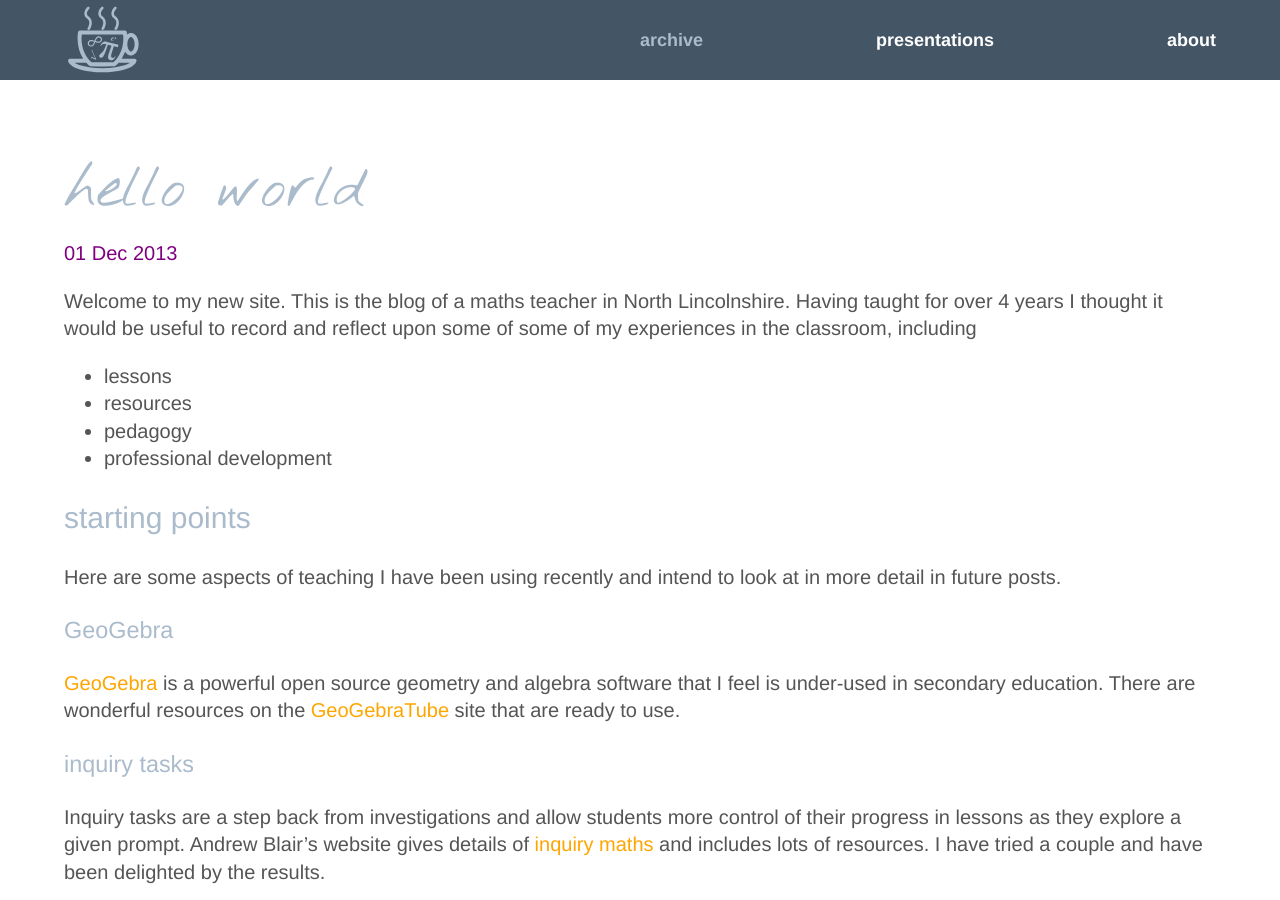
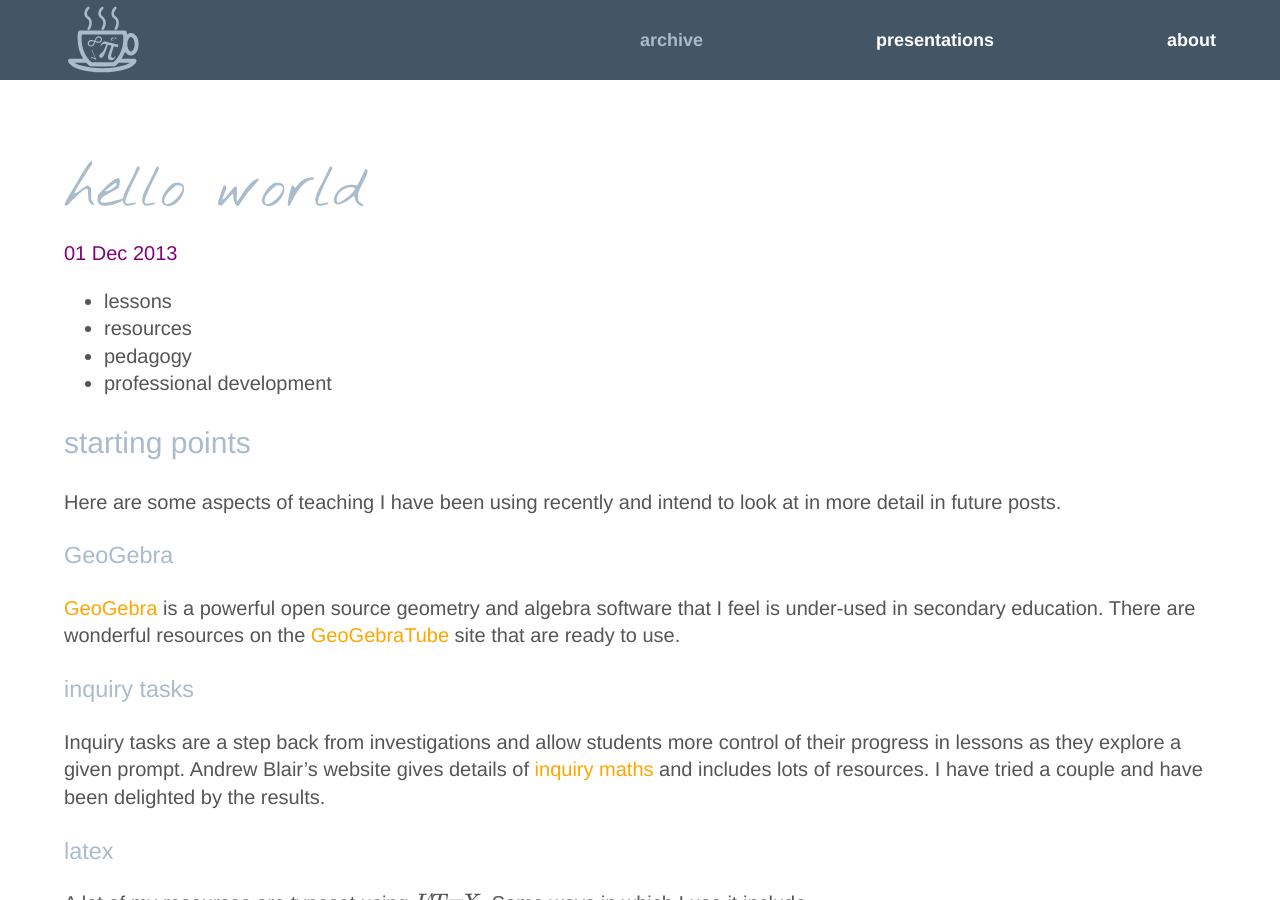
Before and after one commit to mismatchtea/mismatchtea.github.io, a Jekyll site: the page built from _posts/2013/2013-11-17-hello-world.md, in a window 1280 px wide and 900 px high. Built offline with Jekyll 4.4.1, drawn with Linux system fonts in a browser that asks for light colours; formulas are drawn with MathJax 3.

Commit message:
Update 2013-11-17-hello-world.md

```diff
--- a/_posts/2013/2013-11-17-hello-world.md
+++ b/_posts/2013/2013-11-17-hello-world.md
@@ -6,8 +6,6 @@ date:   2013-12-01 16:43:57
 categories: [general]
 tags: [inquiry, geogebra, latex]
 ---
-
-Welcome to my new site. This is the blog of a maths teacher in North Lincolnshire. Having taught for over 4 years I thought it would be useful to record and reflect upon some of some of my experiences in the classroom, including
 
 * lessons
 * resources
```
